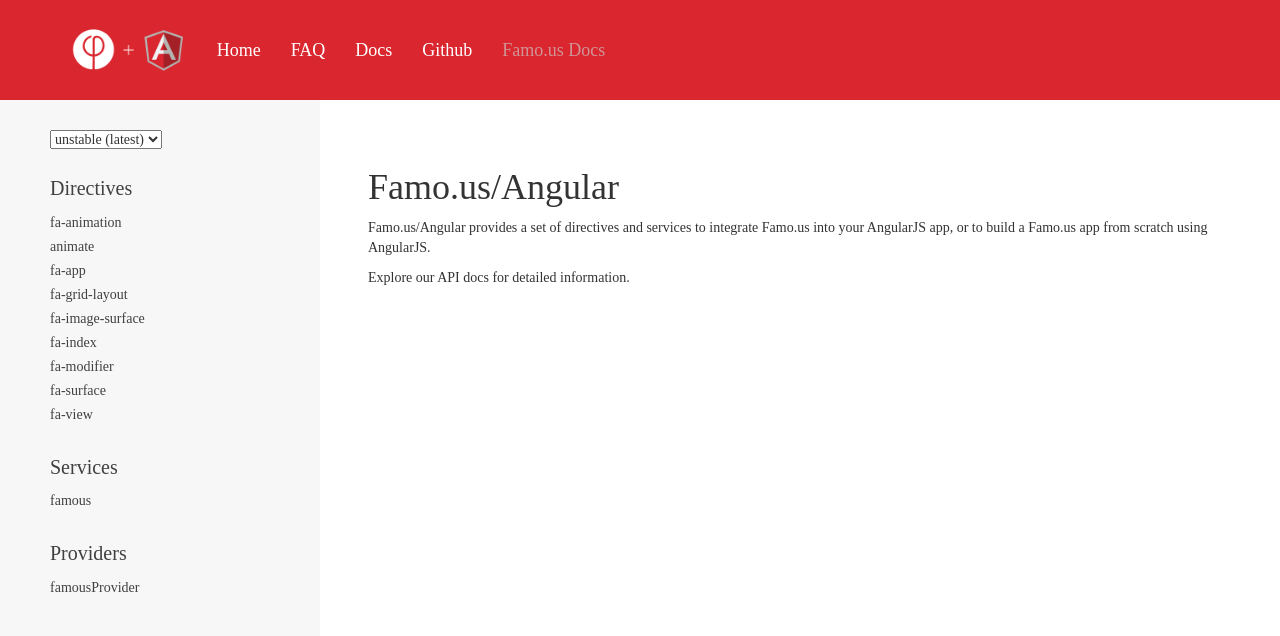
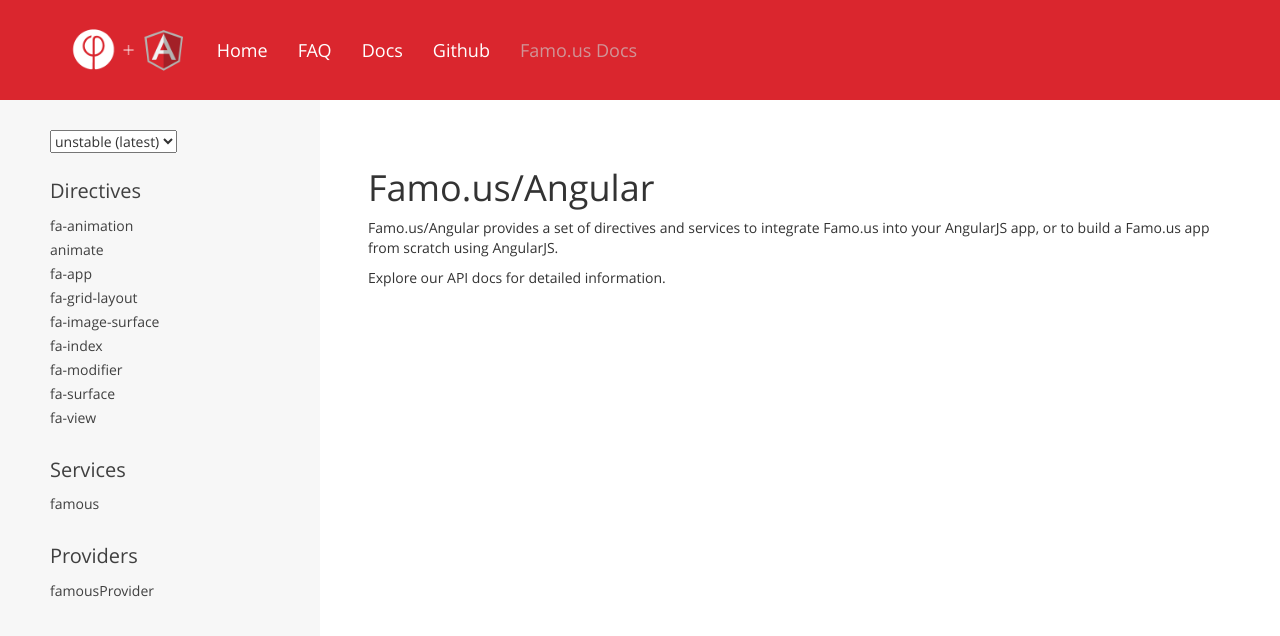
Before and after one commit to thomasstreet/famous-angular-docs, a Jekyll site: the page built from docs/api/index.md, in a window 1280 px wide. Shown: the top 636 px of the page. Built offline with Jekyll 4.4.1, drawn with Linux system fonts in a browser that asks for light colours; nearby versions of some CDN libraries; library files that are not in the unit come from our copies; Markdown is read by kramdown in place of the engine named in the settings.

Commit message:
add fonts.css to head_includes

```diff
--- a/_includes/head_includes.html
+++ b/_includes/head_includes.html
@@ -2,6 +2,7 @@
 <!--<link rel="stylesheet" href="/bower_components/famous/core/famous.css">-->
 <link rel="stylesheet" href="/bower_components/bootstrap/dist/css/bootstrap.min.css">
 <link rel="stylesheet" href="/css/default.css">
+<link rel="stylesheet" href="/css/fonts.css">
 
 <link href="/css/main.min.css" rel="stylesheet">
 
```
Also changed, not shown: 1 other file.
